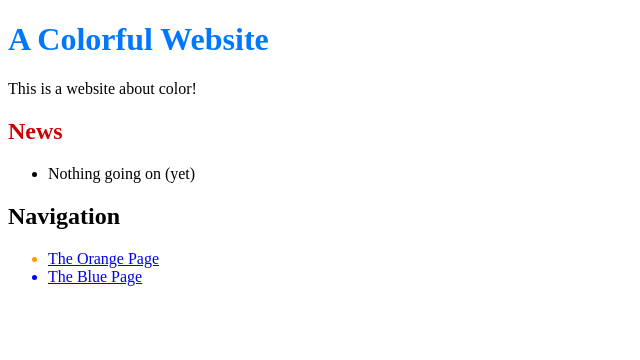
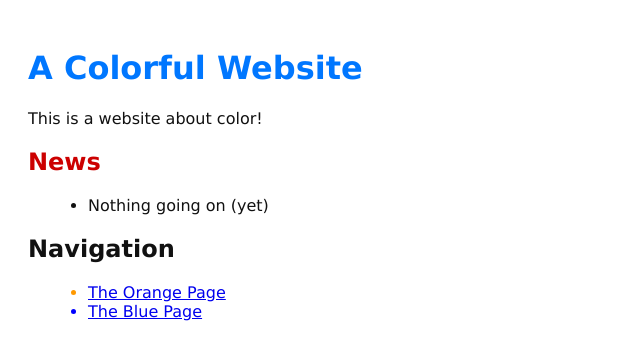
Before and after one commit to timurbarre/git-repo-tut, a plain HTML site: page index.html in a window 1280 px wide. Shown: the whole page, without its empty margins (0-640 px from the left). Drawn offline with Linux system fonts and the light colour scheme.

Commit message:
Link HTML pages to stylesheet

```diff
--- a/index.html
+++ b/index.html
@@ -4,6 +4,8 @@
 	<meta charset="UTF-8" />
 	<meta name="viewport" content="width=device-width, initial-scale=1.0" />
 	<title>A Colorful Website</title>
+	<link rel="stylesheet" href="style.css">
+
 </head>
 
 <body>
```
Also changed, not shown: blue.html (+1 -0 lines), orange.html (+2 -0 lines).
